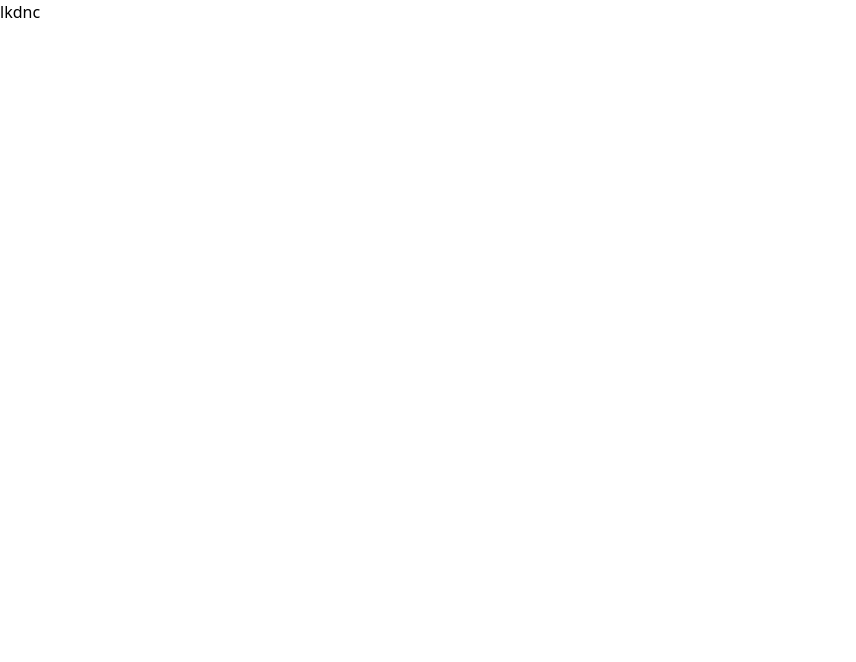
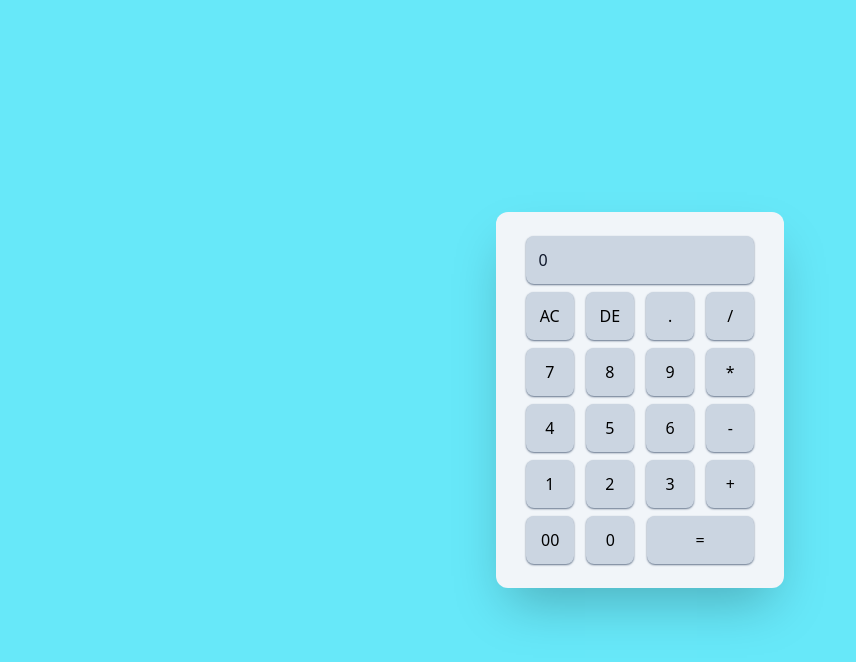
Before and after one commit to vansh-2001/Calculator, a plain HTML site: page index.html in a window 1280 px wide. Shown: the whole page, without its empty margins (0-856 px from the left). Drawn offline with nearby package versions, Linux system fonts and the light colour scheme.

Commit message:
calculator completed

```diff
--- a/index.html
+++ b/index.html
@@ -1,15 +1,57 @@
 <!doctype html>
 <html>
+
 <head>
   <meta charset="UTF-8">
   <meta name="viewport" content="width=device-width, initial-scale=1.0">
-  <link href="./output.css" rel="stylesheet">
+  <script src="https://cdn.tailwindcss.com"></script>
 </head>
+
 <body>
 
 
-  <div>lkdnc</div>
+  <section class=" bg-cyan-300 w-[100%] h-screen place-content-center items-center flex">
+    <div class="p-5 place-content-center bg-slate-100  w-[18rem] rounded-xl shadow-2xl flex content-center text-center items-center" >
+      <form action="">
+        <div>
+          <input class="bg-slate-300 rounded-lg w-[14.2rem] h-12 shadow-slate-500 shadow-sm hover:opacity-90 m-1 p-3 placeholder:text-slate-900" type="text" name="display" placeholder="0"  disabled>
+        </div>
+        <div>
+          <input class="bg-slate-300 rounded-lg w-12 h-12 shadow-slate-500 shadow-sm hover:opacity-90 m-1 p-3" type="button" value="AC" onclick="display.value = '' ">
+          <input class="bg-slate-300 rounded-lg w-12 h-12 shadow-slate-500 shadow-sm hover:opacity-90 m-1 p-3" type="button" value="DE" onclick=" display.value = display.value.toString().slice(0,-1) ">
+          <input class="bg-slate-300 rounded-lg w-12 h-12 shadow-slate-500 shadow-sm hover:opacity-90 m-1 p-3" type="button" value="." onclick="display.value += '' + '.' ">
+          <input class="bg-slate-300 rounded-lg w-12 h-12 shadow-slate-500 shadow-sm hover:opacity-90 m-1 p-3" type="button" value="/" onclick="display.value += '/' ">
+        </div>
+        <div>
+          <input class="bg-slate-300 rounded-lg w-12 h-12 shadow-slate-500 shadow-sm hover:opacity-90 m-1 p-3" type="button" value="7" onclick="display.value += '7' ">
+          <input class="bg-slate-300 rounded-lg w-12 h-12 shadow-slate-500 shadow-sm hover:opacity-90 m-1 p-3" type="button" value="8" onclick="display.value += '8' ">
+          <input class="bg-slate-300 rounded-lg w-12 h-12 shadow-slate-500 shadow-sm hover:opacity-90 m-1 p-3" type="button" value="9" onclick="display.value += '9' ">
+          <input class="bg-slate-300 rounded-lg w-12 h-12 shadow-slate-500 shadow-sm hover:opacity-90 m-1 p-3" type="button" value="*" onclick="display.value += '*' ">
+        </div>
+        <div>
+          <input class="bg-slate-300 rounded-lg w-12 h-12 shadow-slate-500 shadow-sm hover:opacity-90 m-1 p-3" type="button" value="4" onclick="display.value += '4' ">
+          <input class="bg-slate-300 rounded-lg w-12 h-12 shadow-slate-500 shadow-sm hover:opacity-90 m-1 p-3" type="button" value="5" onclick="display.value += '5' ">
+          <input class="bg-slate-300 rounded-lg w-12 h-12 shadow-slate-500 shadow-sm hover:opacity-90 m-1 p-3" type="button" value="6" onclick="display.value += '6' ">
+          <input class="bg-slate-300 rounded-lg w-12 h-12 shadow-slate-500 shadow-sm hover:opacity-90 m-1 p-3" type="button" value="-" onclick="display.value += '-' ">
+        </div>
+        <div>
+          <input class="bg-slate-300 rounded-lg w-12 h-12 shadow-slate-500 shadow-sm hover:opacity-90 m-1 p-3" type="button" value="1" onclick="display.value += '1' ">
+          <input class="bg-slate-300 rounded-lg w-12 h-12 shadow-slate-500 shadow-sm hover:opacity-90 m-1 p-3" type="button" value="2" onclick="display.value += '2' ">
+          <input class="bg-slate-300 rounded-lg w-12 h-12 shadow-slate-500 shadow-sm hover:opacity-90 m-1 p-3" type="button" value="3" onclick="display.value += '3' ">
+          <input class="bg-slate-300 rounded-lg w-12 h-12 shadow-slate-500 shadow-sm hover:opacity-90 m-1 p-3" type="button" value="+" onclick="display.value += '+' ">
+        </div>
+        <div>
+          <input class="bg-slate-300 rounded-lg w-12 h-12 shadow-slate-500 shadow-sm hover:opacity-90 m-1 p-3" type="button" value="00" onclick="display.value += '00' ">
+          <input class="bg-slate-300 rounded-lg w-12 h-12 shadow-slate-500 shadow-sm hover:opacity-90 m-1 p-3" type="button" value="0" onclick="display.value += '0' ">
+          <input class="bg-slate-300 rounded-lg w-[6.7rem] h-12 shadow-slate-500 shadow-sm hover:opacity-90 m-1 p-3" type="button" value="=" onclick="display.value = eval(display.value) ">
+        </div>
+      </form>
+
+    </div>
+
+  </section>
 
 
 </body>
+
 </html>
```
